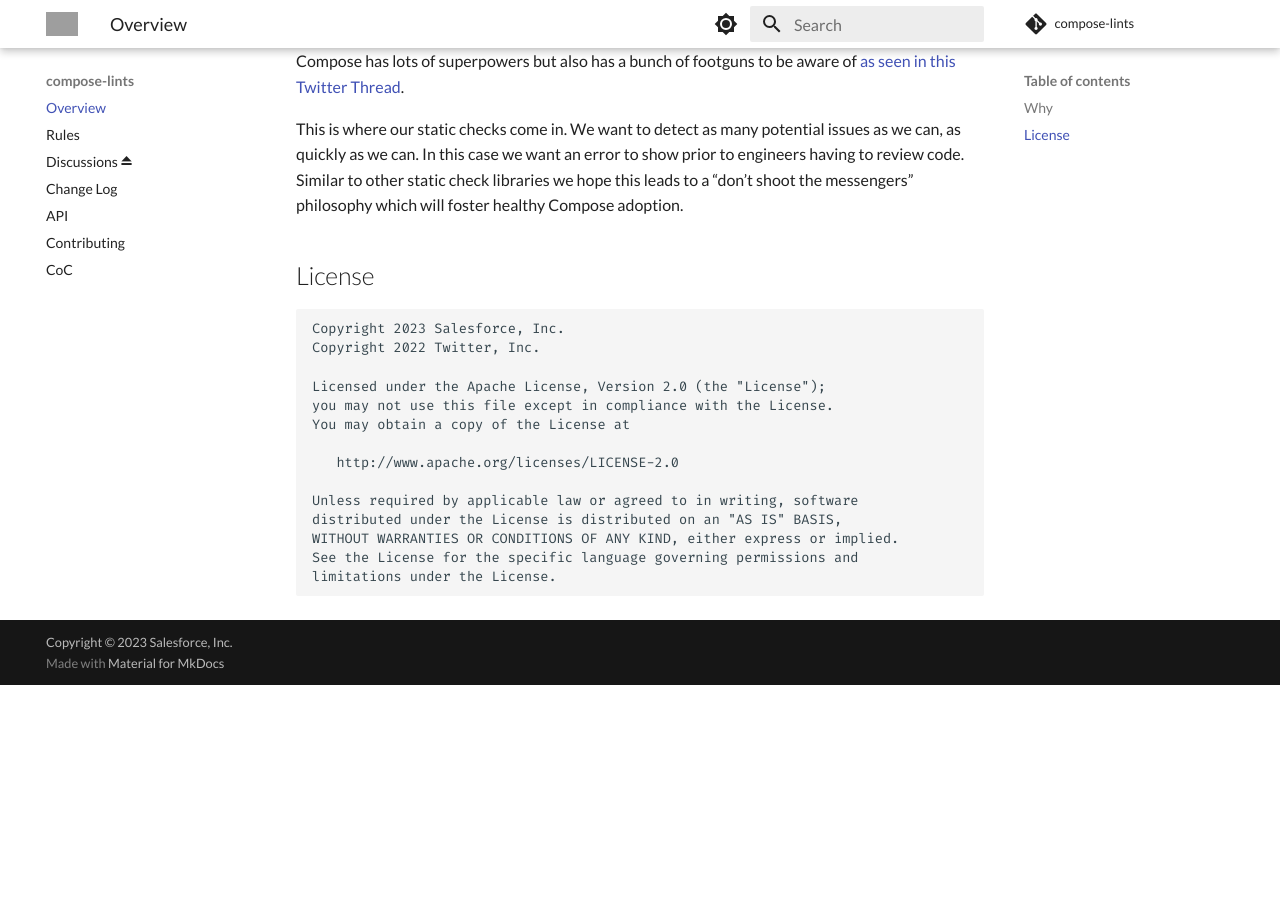
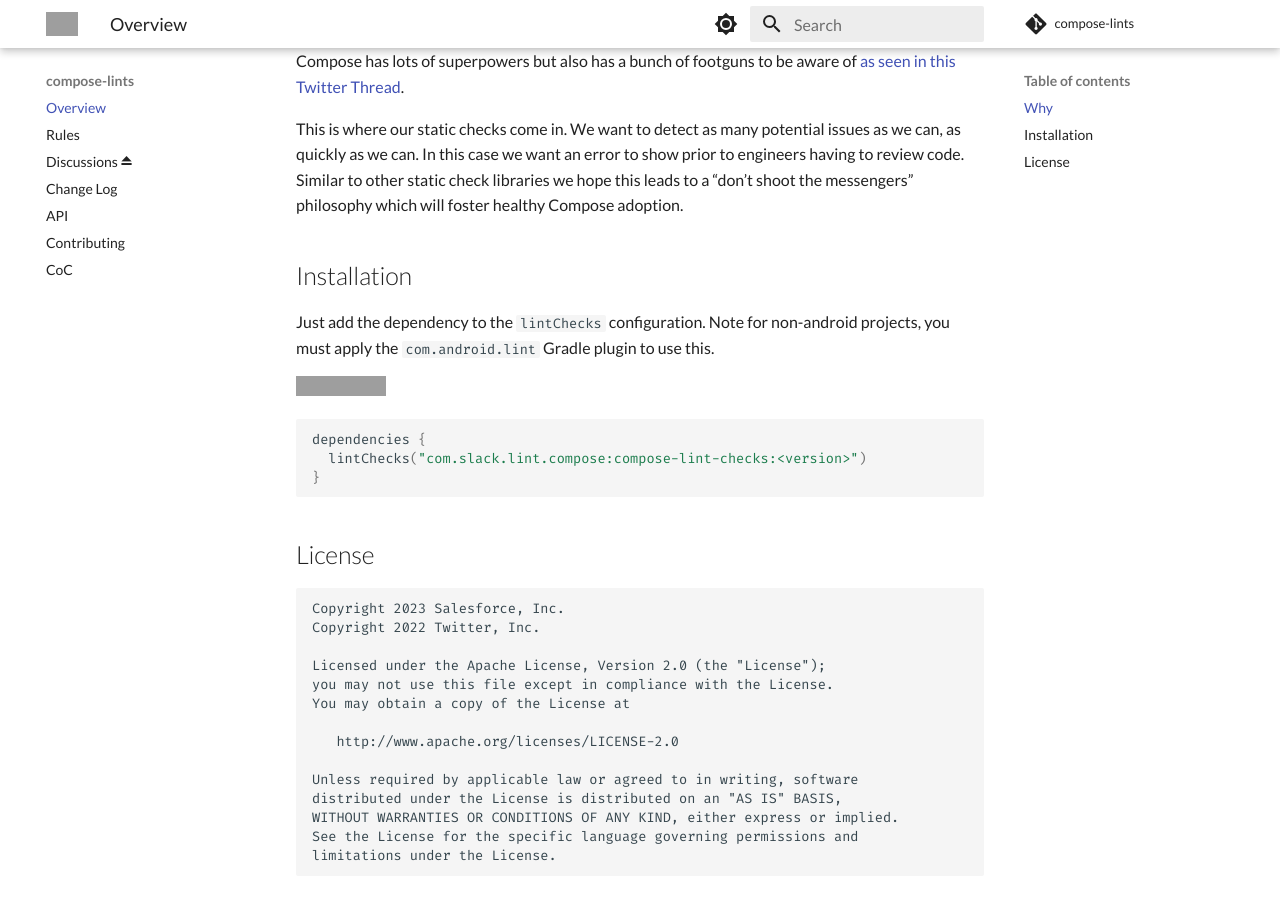
Before and after one commit to slackhq/compose-lints, an MkDocs documentation site: the page built from docs/index.md, in a window 1280 px wide and 900 px high, scrolled down 475 px. Built offline with MkDocs 1.6.1 and Material for MkDocs 9.7.7, drawn with Linux system fonts in a browser that asks for light colours; comment, search, counter and statistics services are not loaded; before the commit the page ends 1160 px from its top, so only the background shows below that; grey boxes are pictures that could not be loaded.

Commit message:
Add installation instructions to index.md (#44)

````diff
--- a/docs/index.md
+++ b/docs/index.md
@@ -14,6 +14,18 @@ It can be challenging for big teams to start adopting Compose, particularly beca
 Compose has lots of superpowers but also has a bunch of footguns to be aware of [as seen in this Twitter Thread](https://twitter.com/mrmans0n/status/1507390768796909571).
 
 This is where our static checks come in. We want to detect as many potential issues as we can, as quickly as we can. In this case we want an error to show prior to engineers having to review code. Similar to other static check libraries we hope this leads to a "don't shoot the messengers" philosophy which will foster healthy Compose adoption.
+
+## Installation
+
+Just add the dependency to the `lintChecks` configuration. Note for non-android projects, you must apply the `com.android.lint` Gradle plugin to use this.
+
+[![Maven Central](https://img.shields.io/maven-central/v/com.slack.lint.compose/compose-lint-checks.svg)](https://mvnrepository.com/artifact/com.slack.lint.compose/compose-lint-checks)
+
+```kotlin
+dependencies {
+  lintChecks("com.slack.lint.compose:compose-lint-checks:<version>")
+}
+```
 
 License
 --------
````
